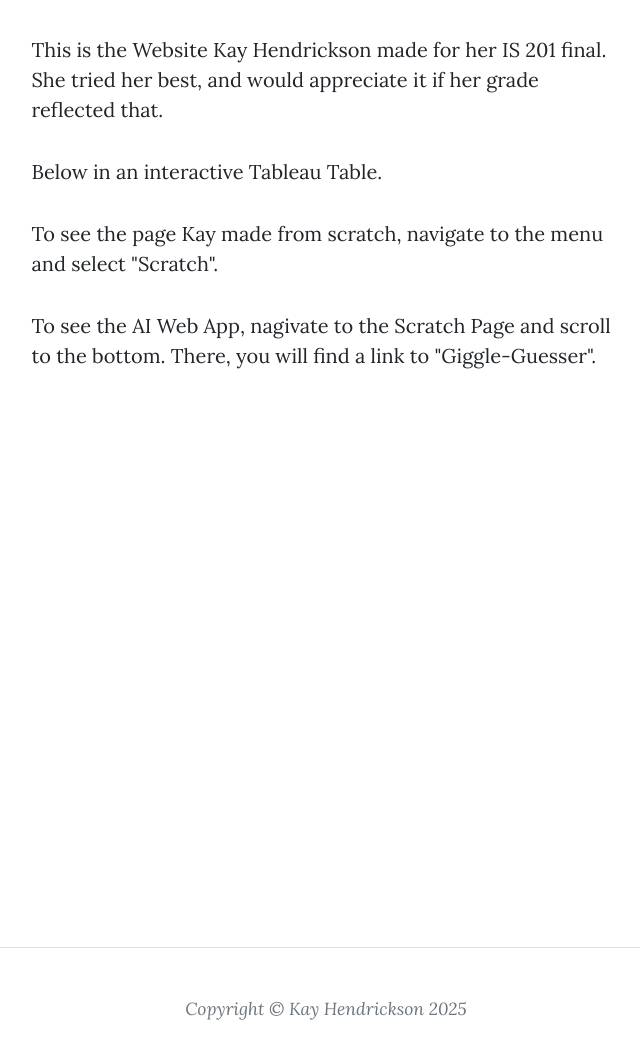
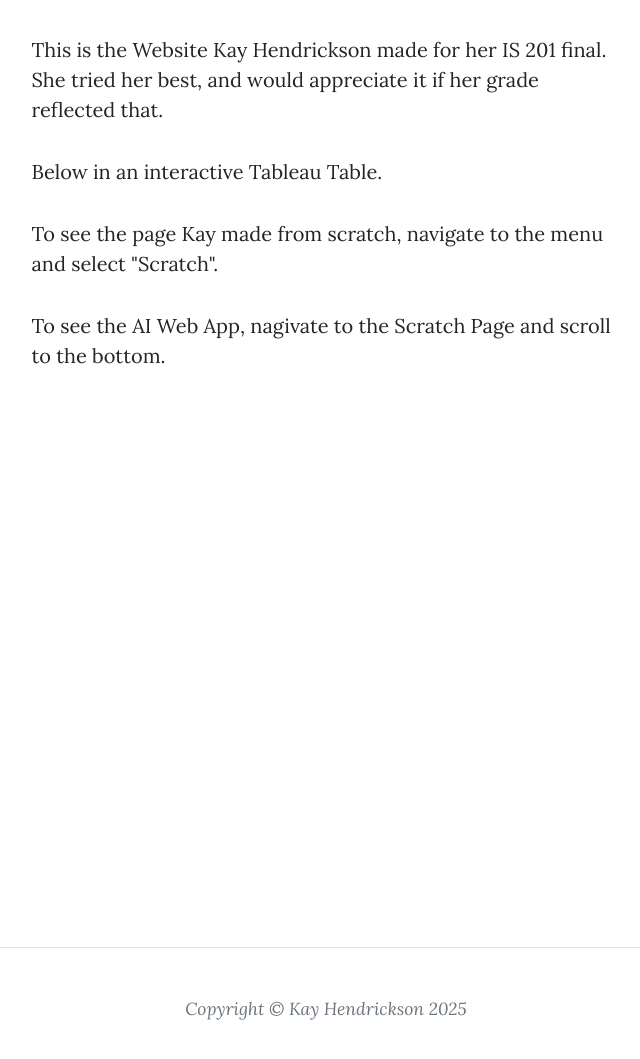
Before and after one commit to KayHendr/IS-201-Project, a plain HTML site: page about.html in a window 1280 px wide. Shown: the part 673-1732 px from the top of the page, without its empty margins (314-954 px from the left). Drawn offline with nearby package versions, Linux system fonts and the light colour scheme; files whose address does not match are found by name.

Commit message:
Update about.html
does this work?

```diff
--- a/about.html
+++ b/about.html
@@ -53,7 +53,7 @@
                         <p>This is the Website Kay Hendrickson made for her IS 201 final. She tried her best, and would appreciate it if her grade reflected that.</p>
                         <p>Below in an interactive Tableau Table.</p>
                         <p>To see the page Kay made from scratch, navigate to the menu and select "Scratch".</p>
-                        <p>To see the AI Web App, nagivate to the Scratch Page and scroll to the bottom. There, you will find a link to "Giggle-Guesser".</p>
+                        <p>To see the AI Web App, nagivate to the Scratch Page and scroll to the bottom.</p>
                     </div>
                 </div>
             </div>
```
